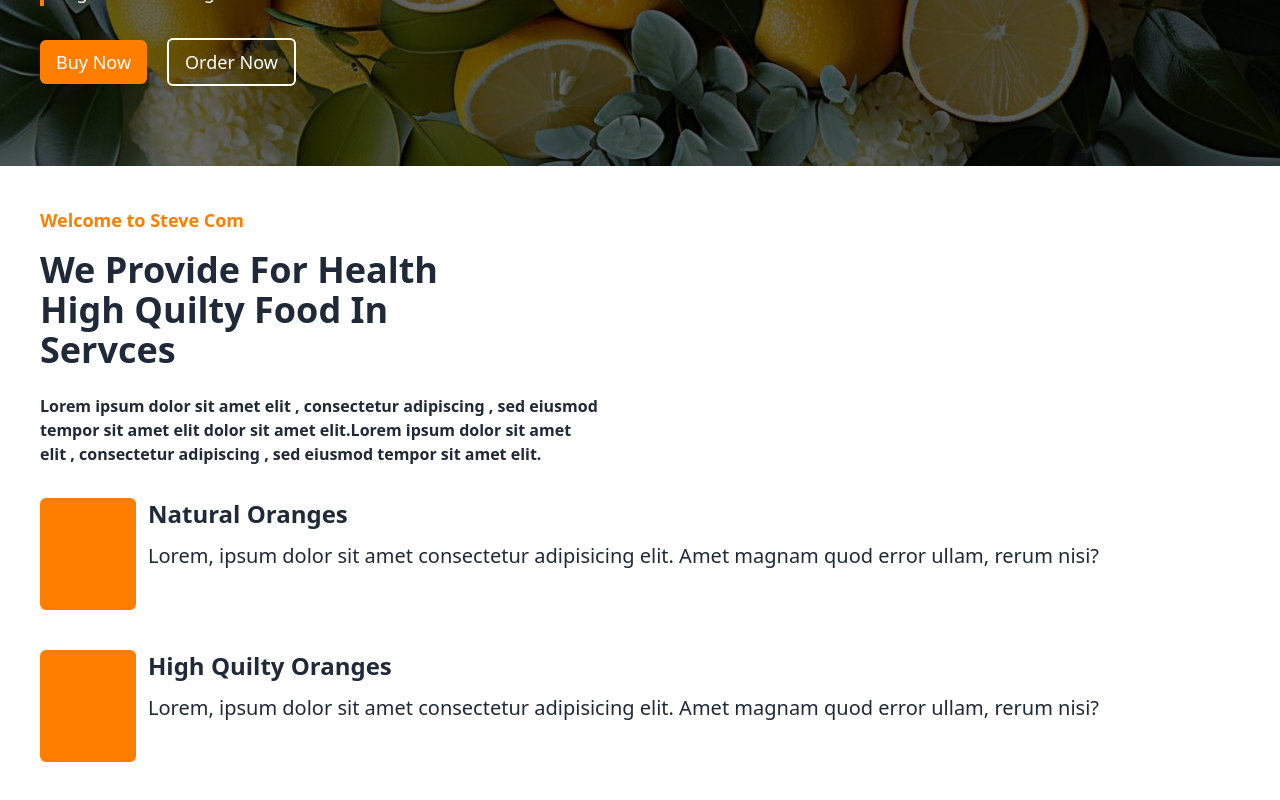
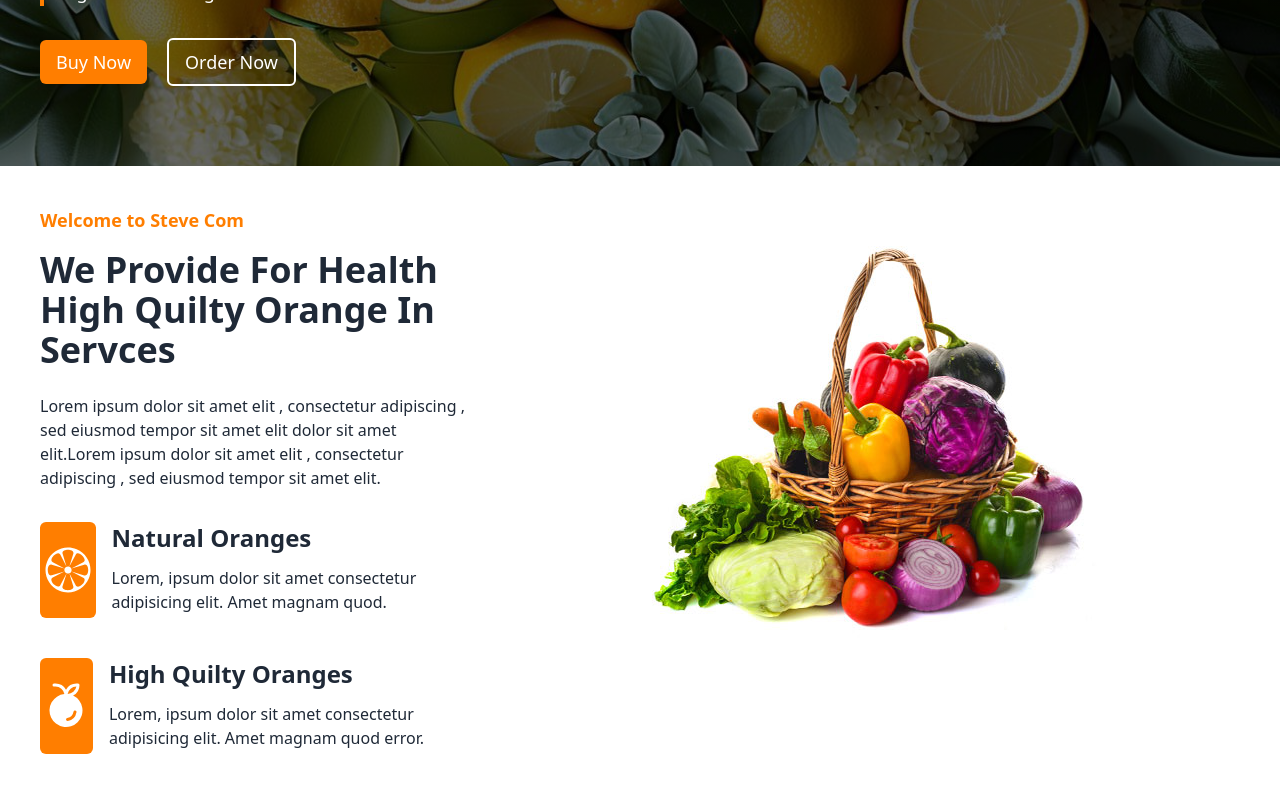
Before and after one commit to mulbahoplanojames/SteveCom, a React (Vite) app: page / in a window 1280 px wide. Shown: the part 490-1290 px from the top of the page. Built offline with nearby package versions, Linux system fonts and the light colour scheme.

Commit message:
Working on the Hero About component

```diff
--- a/src/Components/Home_About/HomeAbout.jsx
+++ b/src/Components/Home_About/HomeAbout.jsx
@@ -1,15 +1,18 @@
+import { GiOrange } from "react-icons/gi";
+import { PiOrangeFill } from "react-icons/pi";
+import imageabout from "/src/assets/about.jpg";
 const HomeAbout = () => {
   return (
     <>
-      <div className="md:px-10 px-4 py-10">
+      <div className="md:px-10 px-4 py-10 grid md:grid-cols-2 grid-cols-1 md:gap-6 gap-y-4">
         <div className="w-full h-fit">
           <p className="font-semibold text-primary text-lg pb-4">
             Welcome to Steve Com
           </p>
-          <h1 className="md:text-4xl md:pb-6 pb-4 text-3xl font-bold md:pr-[50rem]">
-            We Provide For Health High Quilty Food In Servces
+          <h1 className="md:text-4xl md:pb-6 pb-4 text-3xl font-bold md:pr-[9rem]">
+            We Provide For Health High Quilty Orange In Servces
           </h1>
-          <p className="text-base pb-8 font-semibold md:pr-[40rem]">
+          <p className="text-base pb-8  md:pr-[10rem]">
             Lorem ipsum dolor sit amet elit , consectetur adipiscing , sed
             eiusmod tempor sit amet elit dolor sit amet elit.Lorem ipsum dolor
             sit amet elit , consectetur adipiscing , sed eiusmod tempor sit amet
@@ -17,32 +20,40 @@ const HomeAbout = () => {
           </p>
 
           {/* card 1 */}
-          <div className="flex gap-3 mb-10 ">
-            <div className="md:w-[6rem] w-[14rem] h-[7rem] bg-primary text-white rounded-md"></div>
+          <div className="flex gap-4 mb-10 ">
+            <div className="md:w-[5em] w-[11rem] h-[6rem] bg-primary text-white rounded-md flex justify-center items-center">
+              <GiOrange className="text-5xl" />
+            </div>
             <div className="">
               <h1 className="md:text-2xl pb-3 text-lg font-bold">
                 Natural Oranges
               </h1>
-              <p className="md:text-xl text-base">
+              <p className=" text-base md:pr-40">
                 Lorem, ipsum dolor sit amet consectetur adipisicing elit. Amet
-                magnam quod error ullam, rerum nisi?
-              </p>
-            </div>
-          </div>
-          <div className="flex gap-3 mb-6 ">
-            <div className="md:w-[6rem] w-[14rem] h-[7rem] bg-primary text-white rounded-md"></div>
-            <div className="">
-              <h1 className="md:text-2xl pb-3 text-lg font-bold">
-                High Quilty Oranges
-              </h1>
-              <p className="md:text-xl text-base">
-                Lorem, ipsum dolor sit amet consectetur adipisicing elit. Amet
-                magnam quod error ullam, rerum nisi?
+                magnam quod.
               </p>
             </div>
           </div>
 
           {/* card 2 */}
+          <div className="flex gap-4 mb-6 ">
+            <div className="md:w-[5rem] w-[11rem] h-[6rem] bg-primary text-white rounded-md flex justify-center items-center">
+              <PiOrangeFill className="text-5xl" />
+            </div>
+            <div className="">
+              <h1 className="md:text-2xl pb-3 text-lg font-bold">
+                High Quilty Oranges
+              </h1>
+              <p className=" text-base md:pr-40 ">
+                Lorem, ipsum dolor sit amet consectetur adipisicing elit. Amet
+                magnam quod error.
+              </p>
+            </div>
+          </div>
+        </div>
+        {/* ---------------------   */}
+        <div className="w-full overflow-hidden">
+          <img src={imageabout} alt="" />
         </div>
       </div>
     </>
```
